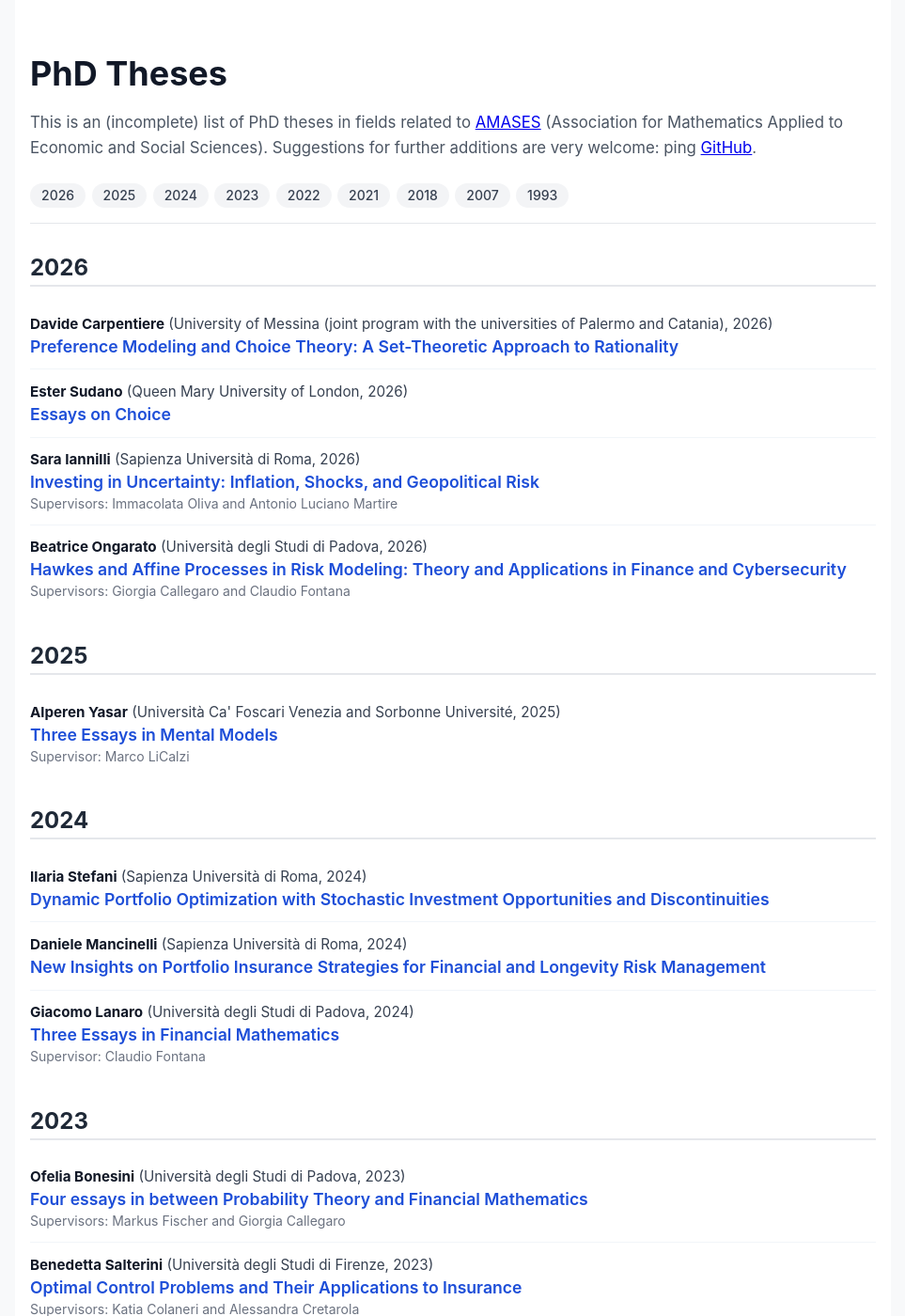
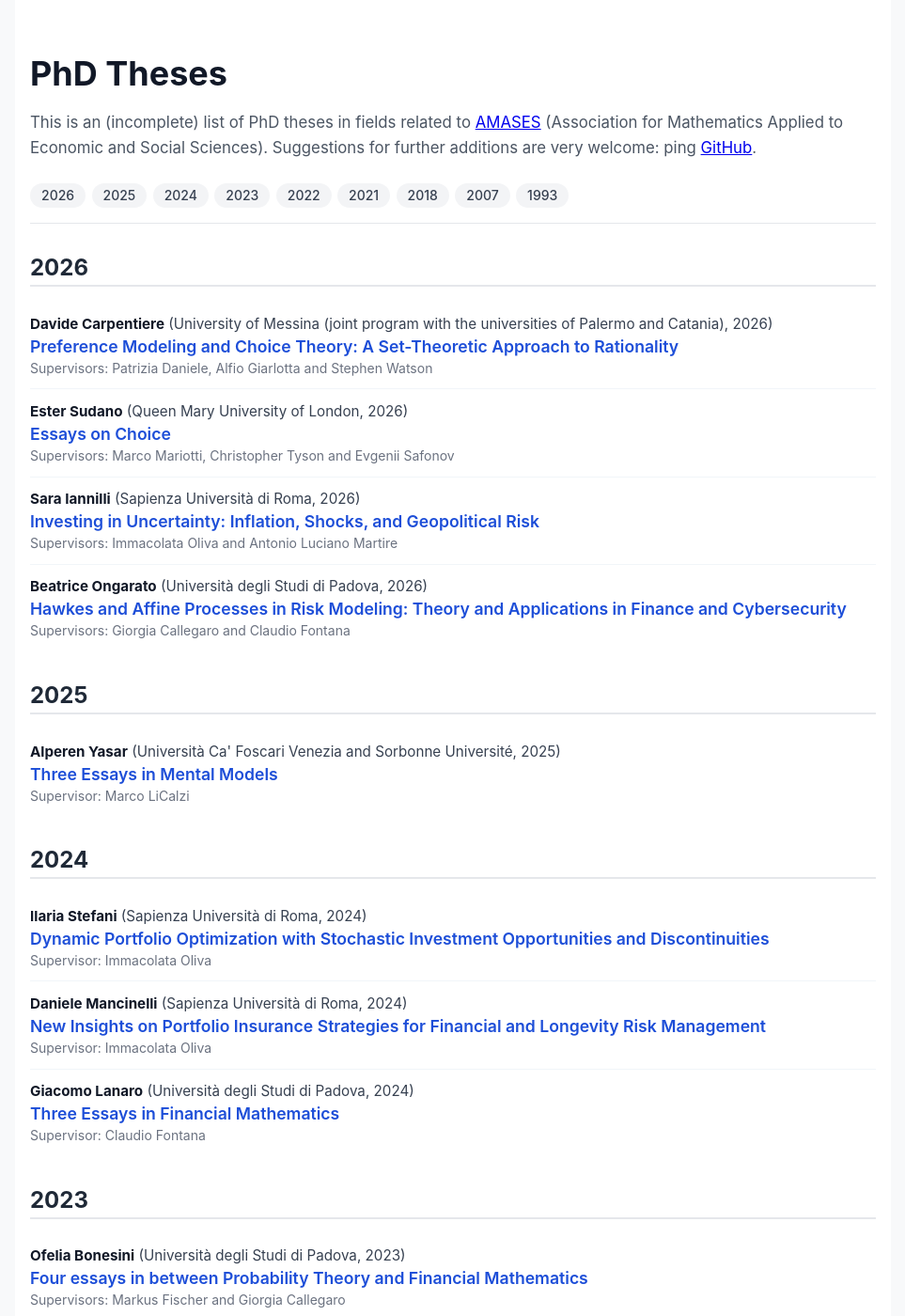
Before and after one commit to mlicalzi/AMASES_theses, a Jekyll site: the page built from index.md, in a window 1280 px wide and 1400 px high. Shown: the whole window at 94% size, without its empty margins (158-1121 px from the left). Built offline with Jekyll 4.4.1, drawn with Linux system fonts in a browser that asks for light colours; some of the changed lines change nothing that is shown; some of the changed text lies outside the part shown.

Commit message:
Add files via upload

```diff
--- a/_data/theses.yml
+++ b/_data/theses.yml
@@ -3,23 +3,23 @@
   year: 2018
   url: https://u-pad.unimc.it/handle/11393/251177
   title: "Nonlinear Dynamics and Economic Growth: The Influence of the Elasticity of Substitution Between Input Factors and Differential Savings Propensities"
-  supervisor:
+  supervisors:
     - Cristiana Mammana
 
 - name: Ilaria Stefani
-  supervisor:
-    - Immacolata Oliva
   affiliation: Sapienza Università di Roma
   year: 2024
   url:
   title: "Dynamic Portfolio Optimization with Stochastic Investment Opportunities and Discontinuities"
+  supervisors:
+    - Immacolata Oliva
 
 - name: Giorgia Franchini
   affiliation: Università degli Studi di Modena e Reggio Emilia
   year: 2021
   url: https://iris.unimore.it/retrieve/e31e124f-6fe7-987f-e053-3705fe0a095a/TesiDefinitiva_FranchiniGiorgia.pdf
   title: "Hyperparameters Setting in Stochastic Optimisation Methods"
-  supervisor:
+  supervisors:
     - Luca Zanni
     - Valeria Ruggiero
 
@@ -28,7 +28,7 @@
   year: 2022
   url: https://iris.unito.it/retrieve/870a3196-e1b2-4833-90b6-5f7d9d8949a6/Petralia_Phd_thesis.pdf
   title: "Essays on Bounded Rationality"
-  supervisor:
+  supervisors:
     - Paolo Ghirardato
 
 - name: Davide Carpentiere
@@ -36,7 +36,7 @@
   year: 2026
   url: https://iris.unito.it/retrieve/870a3196-e1b2-4833-90b6-5f7d9d8949a6/Petralia_Phd_thesis.pdf
   title: "Preference Modeling and Choice Theory: A Set-Theoretic Approach to Rationality"
-  supervisor:
+  supervisors:
     - Patrizia Daniele
     - Alfio Giarlotta
     - Stephen Watson
@@ -46,7 +46,7 @@
   year: 2026
   url: https://iris.unito.it/retrieve/870a3196-e1b2-4833-90b6-5f7d9d8949a6/Petralia_Phd_thesis.pdf
   title: "Essays on Choice"
-  supervisor:
+  supervisors:
     - Marco Mariotti
     - Christopher Tyson
     - Evgenii Safonov
@@ -56,7 +56,7 @@
   year: 2024
   url: https://hdl.handle.net/20.500.14242/158460
   title: "New Insights on Portfolio Insurance Strategies for Financial and  Longevity Risk Management"
-  supervisor:
+  supervisors:
     - Immacolata Oliva
 
 - name: Sara Iannilli
```
